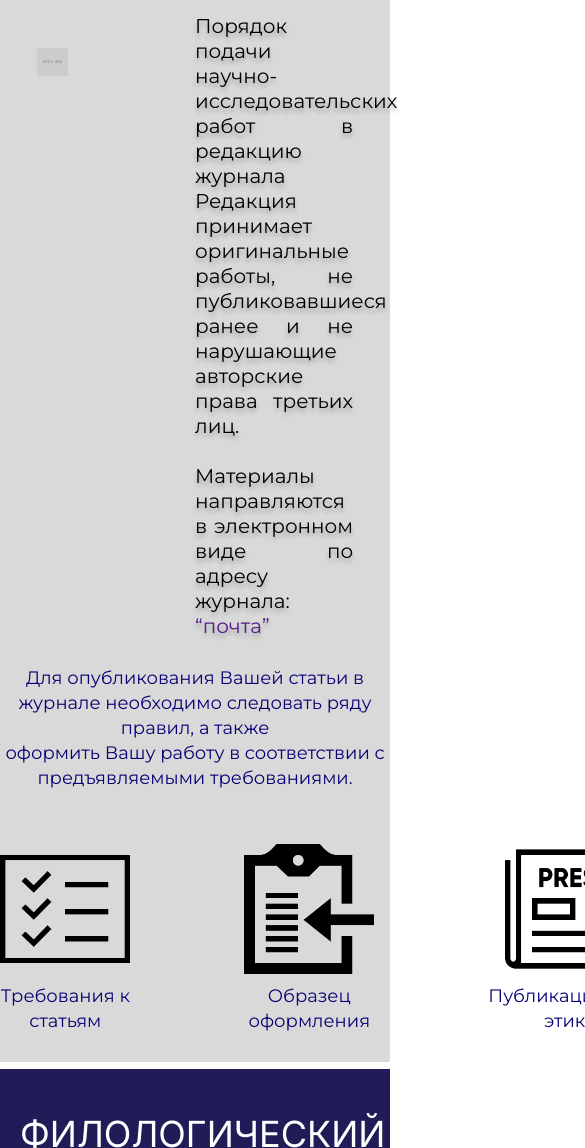
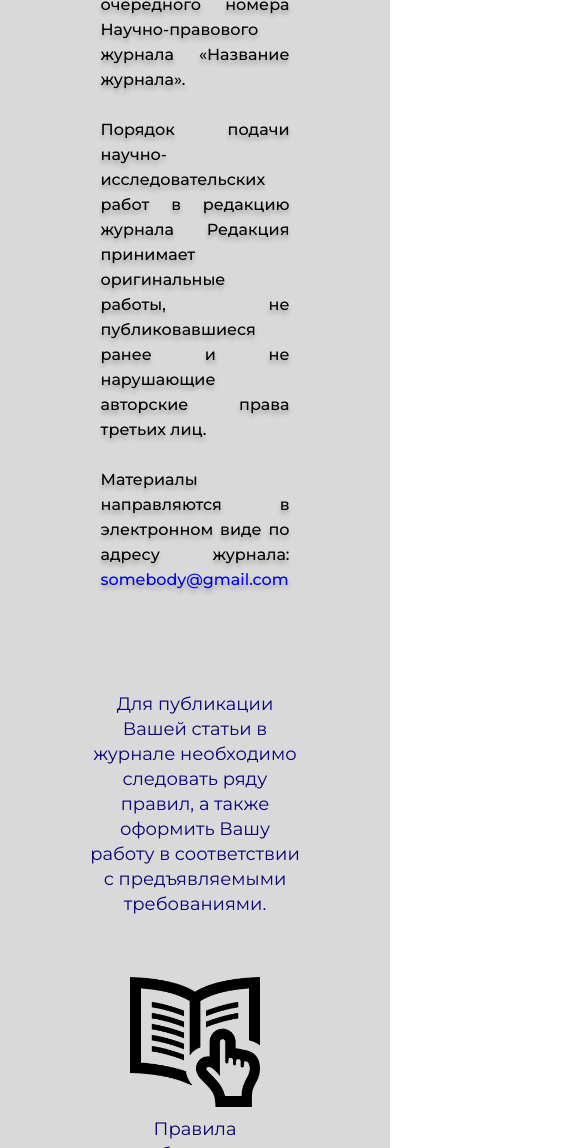
Before and after one commit to ZakirovRifkat/philogist, a plain HTML site: page pages/authors/authors.html in a window 390 px wide. Shown: the part 852-2000 px from the top of the page, 585 px wide, since content can reach past the window. Drawn offline with Linux system fonts and the light colour scheme; placeholder pictures from the web are drawn by us.

Commit message:
add flexible to authors page

```diff
--- a/pages/authors/authors.css
+++ b/pages/authors/authors.css
@@ -4,34 +4,30 @@
     flex-direction: column;
     align-items: center;
     justify-content: center;
+    padding: 90px 50px 170px 50px;
+    box-sizing: border-box;
 }
 
 .authors_title {
-    margin-top: 53px;
     font-family: "Inter",sans-serif;
     font-style: normal;
     font-weight: 400;
-    font-size: 32px;
-    line-height: 39px;
-    text-align: center;
+    font-size: 36px;
+    line-height: 38px;
     color: #090274;
 }
 
 .authors_main {
-    margin-top: 53px;
-    margin-bottom: 7%;
-    margin-left: 11.5%;
-    margin-right: 11.5%;
     display: flex;
-    flex-direction: row;
     align-items: center;
+    justify-content: space-evenly;
     padding: 0px;
     gap: 114px;
+    margin-top: 50px;
 }
 
 .authors_leftpart_img {
-    width: 475px;
-    height: 442px;
+    width: 100%;
 }
 
 .authors_rightpart {
@@ -58,29 +54,28 @@
     text-align: center;
     color: #090274;
 }
-
+.authors_requirements{
+    margin-top: 100px;
+}
 .authors_requirements span {
     display: block;
 }
 
 .authors_icons {
-    margin-top: 53px;
-    margin-bottom: 7%;
-    margin-left: 11.5%;
-    margin-right: 11.5%;
+    margin-top: 85px;
     display: flex;
-    flex-direction: row;
     align-items: center;
-    padding: 0px;
-    gap: 114px;
+    justify-content: space-between;
+    width: 80vw;
+    gap: 10px;
 }
 
 .icon_block {
     display: flex;
     flex-direction: column;
     align-items: center;
-    padding: 0px;
     gap: 10px;
+    width: 235px;
 }
 
 .icon_img {
@@ -97,3 +92,58 @@
     text-align: center;
     color: #090274;
 }
+
+@media screen and (max-width: 1200px) {
+    .authors_main{
+        gap: 5%;
+    }
+    .authors_rightpart{
+        font-size: 16px;
+        font-weight: 500;
+        width: 90%;
+    }
+    .authors_title{
+        font-size: 32px;
+    }
+
+}
+
+@media screen and (min-width: 375px) and (max-width: 960px) {
+   .authors{
+    padding: 50px 90px 100px 90px;
+   }
+   .authors_main{
+    flex-direction: column;
+    row-gap: 60px;
+   }
+   .authors_leftpart{
+    display: flex;
+    justify-content: center;
+   }
+   .authors_leftpart_img{
+    width: 70%;
+   }
+   .authors_icons{
+    box-sizing: border-box;
+    flex-wrap: wrap;
+    row-gap: 60px;
+    margin-top: 60px;
+    padding: 0 90px;
+   }
+   .icon_block{
+    width: 230px;
+   }
+}
+@media screen and (max-width:815px) {
+    .authors_icons{
+        row-gap: 60px;
+    }
+    .icon_block{
+        width: 160px;
+    }
+}
+@media screen and (max-width:636px) {
+    .authors_icons{
+        justify-content: center;
+    }
+}
--- a/pages/authors/authors.html
+++ b/pages/authors/authors.html
@@ -101,7 +101,7 @@
                         <br />
                         <span
                             >Материалы направляются в электронном виде по адресу
-                            журнала: <a href="">“почта”</a></span
+                            журнала: <a href="mailto:somebody@gmail.com">somebody@gmail.com</a></span
                         >
                     </div>
                 </div>
@@ -109,7 +109,7 @@
 
             <div class="authors_requirements">
                 <span
-                    >Для опубликования Вашей статьи в журнале необходимо
+                    >Для публикации Вашей статьи в журнале необходимо
                     следовать ряду правил, а также</span
                 >
                 <span>
@@ -124,7 +124,7 @@
                         class="icon_img"
                         src="../../assets/icons\iconmonstr-school-15-240.png"
                     />
-                    <span class="icon_text"> Правила опубликования </span>
+                    <span class="icon_text"> Правила публикации </span>
                 </div>
                 <div class="icon_block">
                     <img
@@ -152,14 +152,14 @@
 
         <footer>
             <div class="footer">
-                <div class="logo_block">
+                <div class="footer_logo_block">
                     <img
                         class="logo"
                         src="../../assets/icons/logo_new.png"
                         alt="logo"
                     />
                 </div>
-                <a class="head_text_link" href="../../index.html">
+                <a class="footer_text_link" href="../../index.html">
                     <span class="head_text">
                         <span>ФИЛОЛОГИЧЕСКИЙ АЛЬМАНАХ</span>
                         <span>VERBI DISCIPULI</span>
--- a/style.css
+++ b/style.css
@@ -401,16 +401,13 @@ footer {
     .scinceproblem_leftpart {
         font-size: 16px;
         font-weight: 500;
+        width: 90%;
     }
     .about_title,
     .scinceproblem_title,
     .edition_title,
     .partners_title {
         font-size: 32px;
-    }
-    .about_rightpart,
-    .scinceproblem_leftpart {
-        width: 90%;
     }
     .partners_main {
         gap: 250px;
@@ -430,7 +427,7 @@ footer {
     }
     .scinceproblem_main{
         flex-direction: column-reverse;
-        row-gap: 40px;
+        row-gap: 60px;
     }
     .about_leftpart, .scinceproblem_rightpart{
         display: flex;
```
Also changed, not shown: pages/archive/archive.html (+2 -2 lines), pages/contacts/contacts.css (+4 -9 lines), pages/contacts/contacts.html (+2 -2 lines).
